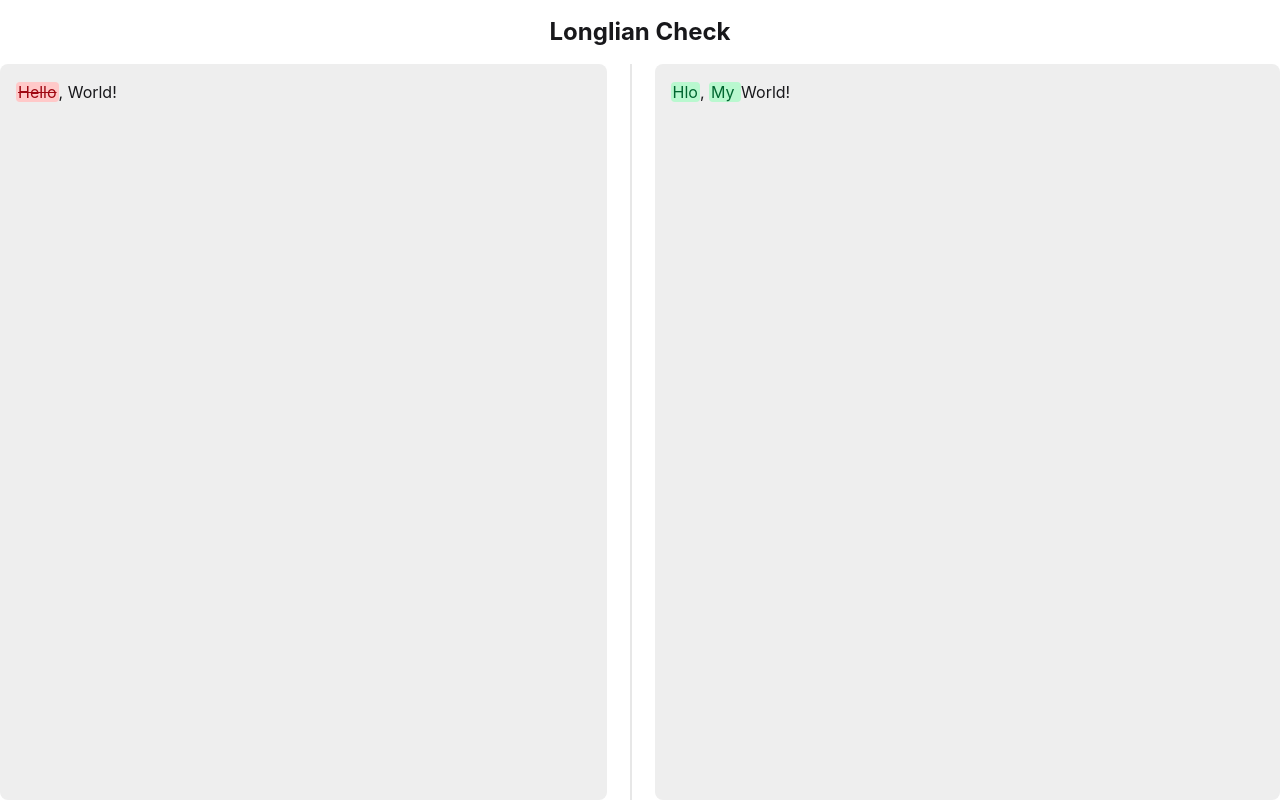
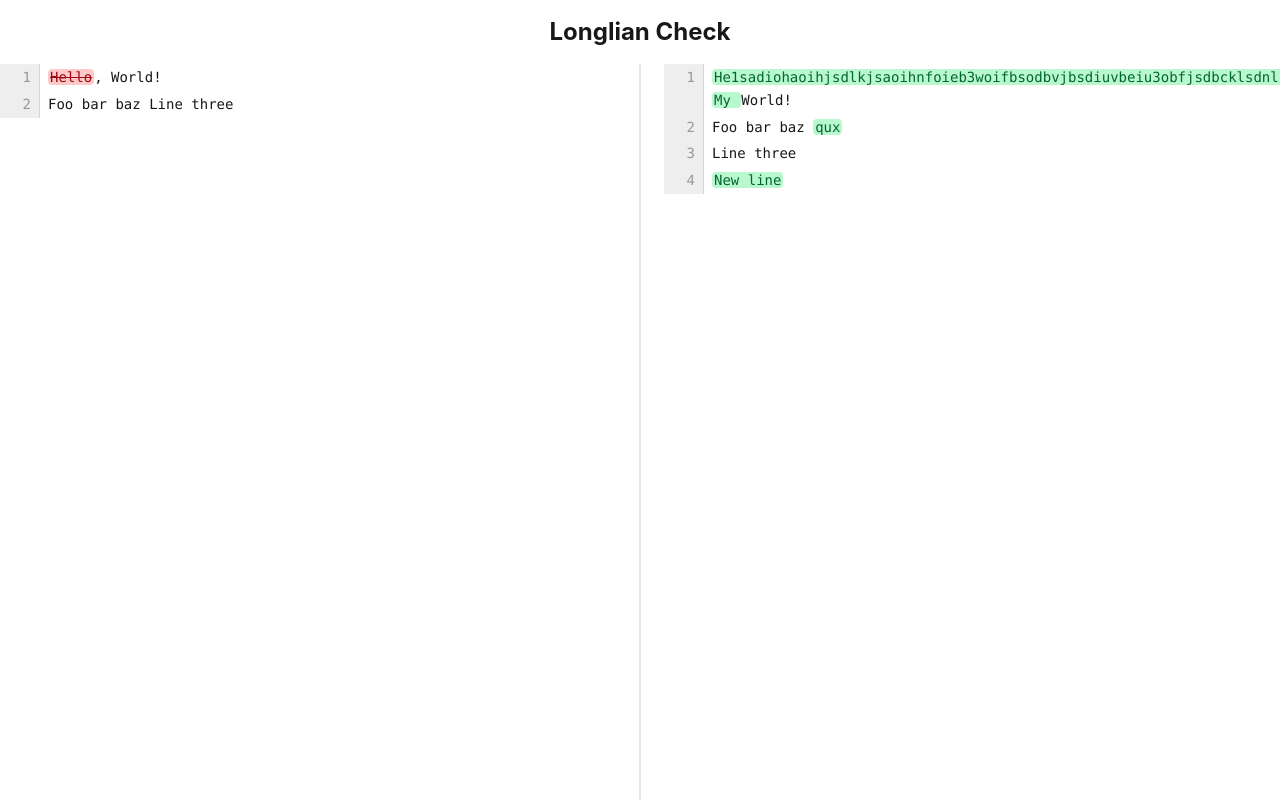
Before and after one commit to longlian-online/longlian-check-frontend, a SvelteKit app: page / in a window 1280 px wide. Built offline with nearby package versions, Linux system fonts and the light colour scheme.

Commit message:
feat: 行 diff 实现

```diff
--- a/src/lib/index.ts
+++ b/src/lib/index.ts
@@ -1,6 +1,6 @@
 // place files you want to import through the `$lib` alias in this folder.
 
-const raw_text = 'Hello, World!'
-const check_text = 'Hlo, My World!'
+const raw_text = 'Hello, World!\nFoo bar baz\nLine three'
+const check_text = 'He1sadiohaoihjsdlkjsaoihnfoieb3woifbsodbvjbsdiuvbeiu3obfjsdbcklsdnlkvsndlv;nsdkjvbwbvkjsbkubgeobkdsjbviouwbiuerbgiudbvkjsdnvlbnsoubfeoufbsoudbvkjsdbvjsdbllo, My World!\nFoo bar baz qux\nLine three\nNew line'
 
 export { raw_text, check_text }
--- a/src/routes/+page.svelte
+++ b/src/routes/+page.svelte
@@ -3,34 +3,108 @@
 	import { raw_text, check_text } from '$lib';
 	import { diffWords } from 'diff';
 
-	type Change = { value: string; added?: boolean; removed?: boolean };
+	// diff 库返回的单个变更块
+	type WordChange = { value: string; added?: boolean; removed?: boolean };
 
-	const diffResult: Change[] = diffWords(raw_text, check_text);
-	console.log(diffResult);
+	// 行内的一个片段（连续相同状态的文字）
+	type LinePart = { text: string; type: string };
+	// 由多个片段组成的一行
+	type DiffLine = { parts: LinePart[] };
+
+	// 对整个文本做单词级 diff
+	const diffResult: WordChange[] = diffWords(raw_text, check_text);
+
+	/**
+	 * 根据一侧的过滤条件，将 diffResult 按 \n 切分为可渲染的行。
+	 * left 侧只取 unchanged + removed，right 侧只取 unchanged + added。
+	 *
+	 * 思路：先将 diff 结果展开为{字符,类型}序列，
+	 *       再按换行符分段，合并同一行内相邻的相同类型文字。
+	 */
+	function buildLines(side: 'left' | 'right'): DiffLine[] {
+		// 展开为字符序列，每个字符附带其在 diff 中的状态
+		const chars: { char: string; type: string }[] = [];
+
+		for (const part of diffResult) {
+			if (side === 'left' && part.added) continue;
+			if (side === 'right' && part.removed) continue;
+
+			const type = part.removed ? 'removed' : part.added ? 'added' : 'unchanged';
+			for (const char of part.value) {
+				chars.push({ char, type });
+			}
+		}
+
+		// 按 \n 切分行，行内合并相邻同类型片段
+		const lines: DiffLine[] = [];
+		let current: LinePart[] = [];
+
+		for (const c of chars) {
+			if (c.char === '\n') {
+				// 换行符终结当前行
+				lines.push({ parts: current });
+				current = [];
+			} else {
+				const last = current[current.length - 1];
+				if (last && last.type === c.type) {
+					// 与上一片段类型相同，合并
+					last.text += c.char;
+				} else {
+					// 类型不同，开启新片段
+					current.push({ text: c.char, type: c.type });
+				}
+			}
+		}
+
+		// 最后一行（文件末尾可能没有换行符）
+		if (current.length > 0 || lines.length === 0) {
+			lines.push({ parts: current });
+		}
+
+		return lines;
+	}
+
+	// 两侧分别独立构建行
+	const leftLines = buildLines('left');
+	const rightLines = buildLines('right');
 </script>
 
 <div class="flex h-screen w-full flex-col">
 	<div class="flex-none p-4">
 		<h1 class="text-center text-2xl font-bold">Longlian Check</h1>
 	</div>
-	<div class="flex flex-1">
-		<div class="bg-base-300 rounded-box grow place-items-start p-4">
-			{#each diffResult as part}
-				{#if part.removed}
-					<span class="rounded bg-red-200 px-0.5 text-red-800 line-through">{part.value}</span>
-				{:else if !part.added}
-					<span>{part.value}</span>
-				{/if}
+	<div class="flex flex-1 overflow-hidden">
+		<!-- 左侧：原文，删除内容标红 -->
+		<div class="flex-1 overflow-auto font-mono text-sm leading-relaxed">
+			{#each leftLines as line, i}
+				<div class="flex">
+					<span class="sticky left-0 w-10 shrink-0 border-r border-base-content/10 bg-base-300 py-0.5 pr-2 text-right text-base-content/40 select-none">{i + 1}</span>
+					<span class="whitespace-pre-wrap break-words py-0.5 pl-2">
+						{#each line.parts as part}
+							<span
+								class={part.type === 'removed' ? 'bg-red-200 text-red-800 line-through rounded px-0.5' : ''}
+							>{part.text}</span>
+						{/each}
+					</span>
+				</div>
 			{/each}
 		</div>
+
 		<div class="divider divider-horizontal"></div>
-		<div class="bg-base-300 rounded-box grow place-items-start overflow-auto p-4">
-			{#each diffResult as part}
-				{#if part.added}
-					<span class="rounded bg-green-200 px-0.5 text-green-800">{part.value}</span>
-				{:else if !part.removed}
-					<span>{part.value}</span>
-				{/if}
+
+		<!-- 右侧：check 结果，新增内容标绿 -->
+		<div class="flex-1 overflow-auto font-mono text-sm leading-relaxed">
+			{#each rightLines as line, i}
+				<div class="flex">
+					<span class="sticky left-0 w-10 shrink-0 border-r border-base-content/10 bg-base-300 py-0.5 pr-2 text-right text-base-content/40 select-none">{i + 1}</span>
+					<span class="whitespace-pre-wrap break-words py-0.5 pl-2">
+						{#each line.parts as part}
+							<span
+								class={part.type === 'added' ? 'bg-green-200 text-green-800 rounded px-0.5' : ''}
+							>{part.text}</span>
+						{/each}
+					</span>
+				</div>
 			{/each}
 		</div>
 	</div>
```
